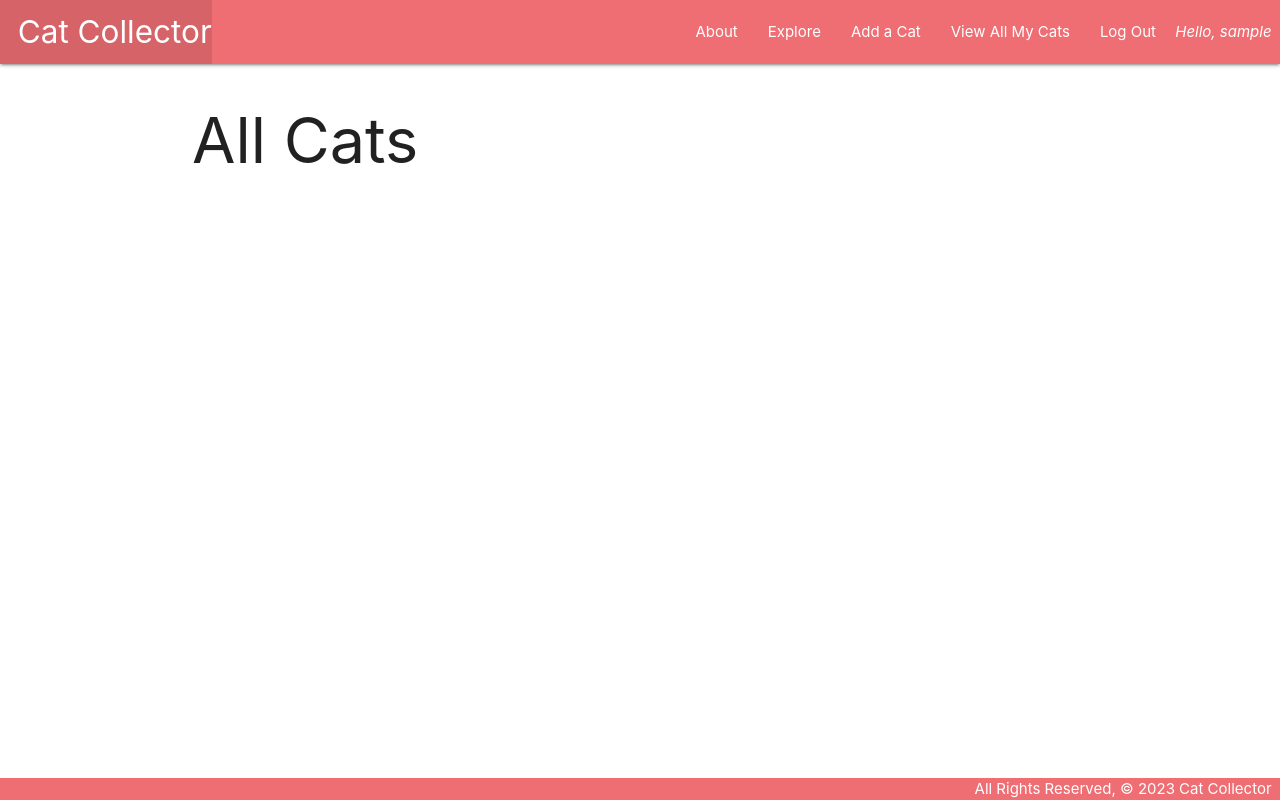
After one commit to jcoop32/catcollector, a Django app: page /explore_list/ in a window 1280 px wide. The commit adds this page. Run offline with Django 4.2, Linux system fonts and the light colour scheme; the visitor is signed in with stand-in values (Sample User, id 1); data that the repository does not hold is empty.

Commit message:
explore page

```diff
--- a/main_app/templates/base.html
+++ b/main_app/templates/base.html
@@ -25,9 +25,11 @@
           <ul class="right">
             <li><a href="{% url 'about' %}">About</a></li>
             {% if user.is_authenticated %}
+            <li><a href="{% url 'explore_list' %}">Explore</a></li>
             <li><a href="{% url 'cat_create' %}">Add a Cat</a></li>
             <li><a href="{% url 'cats' %}">View All My Cats</a></li>
             <li><a href="{% url 'logout' %}">Log Out</a></li>
+            <li style="font-style: italic;">&nbsp;Hello, {{ user.username }}&nbsp;&nbsp;</li>
             {% else %}
             <li><a href="{% url 'login' %}">Log In</a></li>
             <li><a href="{% url 'signup' %}">Signup</a></li>
--- /dev/null
+++ b/main_app/templates/cats/explore_list.html
@@ -0,0 +1,22 @@
+{% extends 'base.html' %} {% block content %}
+<h1>All Cats</h1>
+<div class="row">
+  {% for cat in cats %}
+  <div class="col s6">
+  <div class="card">
+      <div class="card-content">
+        <span class="card-title">{{ cat.name }}</span>
+        <p>Breed: {{ cat.breed }}</p>
+        <p>Description: {{ cat.description|linebreaks }}</p>
+        {% if cat.age > 0 %}
+          <p>Age: {{ cat.age }}</p>
+        {% else %}
+          <p>Age: Kitten</p>
+        {% endif %}
+        <p>Belongs to: {{ cat.user.username }}</p>
+      </div>
+  </div>
+</div>
+{% endfor %}
+</div>
+{% endblock %}
--- a/main_app/urls.py
+++ b/main_app/urls.py
@@ -5,6 +5,7 @@ urlpatterns = [
     # no slash before path name, ex. /about/
     path('', views.home, name='home'),
     path('about/', views.about, name='about'),
+    path('explore_list/', views.explore_list, name='explore_list'),
     path('cats/', views.cats_list, name='cats'),
     path('cats/<int:cat_id>/', views.cat_details, name='details'),
     path('cats/create', views.CatCreate.as_view(), name='cat_create'),
--- a/main_app/views.py
+++ b/main_app/views.py
@@ -1,4 +1,6 @@
 from django.contrib.auth import login
+from django.contrib.auth.decorators import login_required
+from django.contrib.auth.mixins import LoginRequiredMixin
 from django.contrib.auth.forms import UserCreationForm
 from django.shortcuts import render, redirect
 from django.views.generic.edit import CreateView, DeleteView, UpdateView
@@ -13,6 +15,8 @@ def home(request):
 def about(request):
     return render(request, 'about.html')
 
+# makes sure user is logged in
+@login_required
 def cats_list(request):
     catLen = Cat.objects.filter(user=request.user).count()
     return render(request, 'cats/cats_list.html', {
@@ -20,6 +24,14 @@ def cats_list(request):
         'catLen': catLen,
     })
 
+# explore page
+@login_required
+def explore_list(request):
+    return render(request, 'cats/explore_list.html', {
+        'cats': Cat.objects.all(),
+    })
+
+@login_required
 def cat_details(request, cat_id):
     # instantiate FeedingForm to be rendered in the details.html
     feeding_form = FeedingForm()
@@ -28,22 +40,26 @@ def cat_details(request, cat_id):
         'feeding_form': feeding_form
     })
 
-class CatCreate(CreateView):
+
+class CatCreate(LoginRequiredMixin, CreateView):
     model = Cat
     fields = ['name', 'breed', 'description', 'age']
     def form_valid(self, form):
         form.instance.user = self.request.user
         return super().form_valid(form)
 
-class CatUpdate(UpdateView):
+
+class CatUpdate(LoginRequiredMixin, UpdateView):
     model = Cat
     # selects specific fields from model
     fields = ['breed', 'description', 'age']
 
-class CatDelete(DeleteView):
+
+class CatDelete(LoginRequiredMixin, DeleteView):
     model = Cat
     success_url = '/cats'
 
+@login_required
 def add_feeding(request, cat_id):
     # creates a ModelForm instance using the data that was
     # submitted in the form
```
